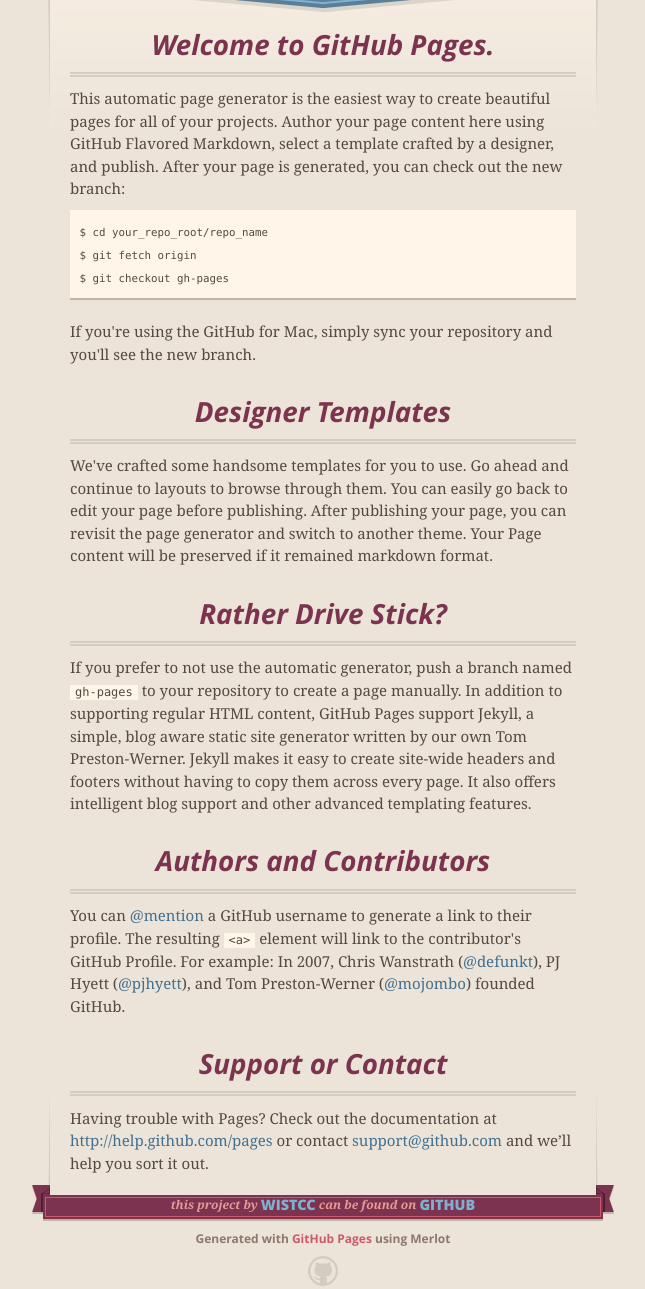
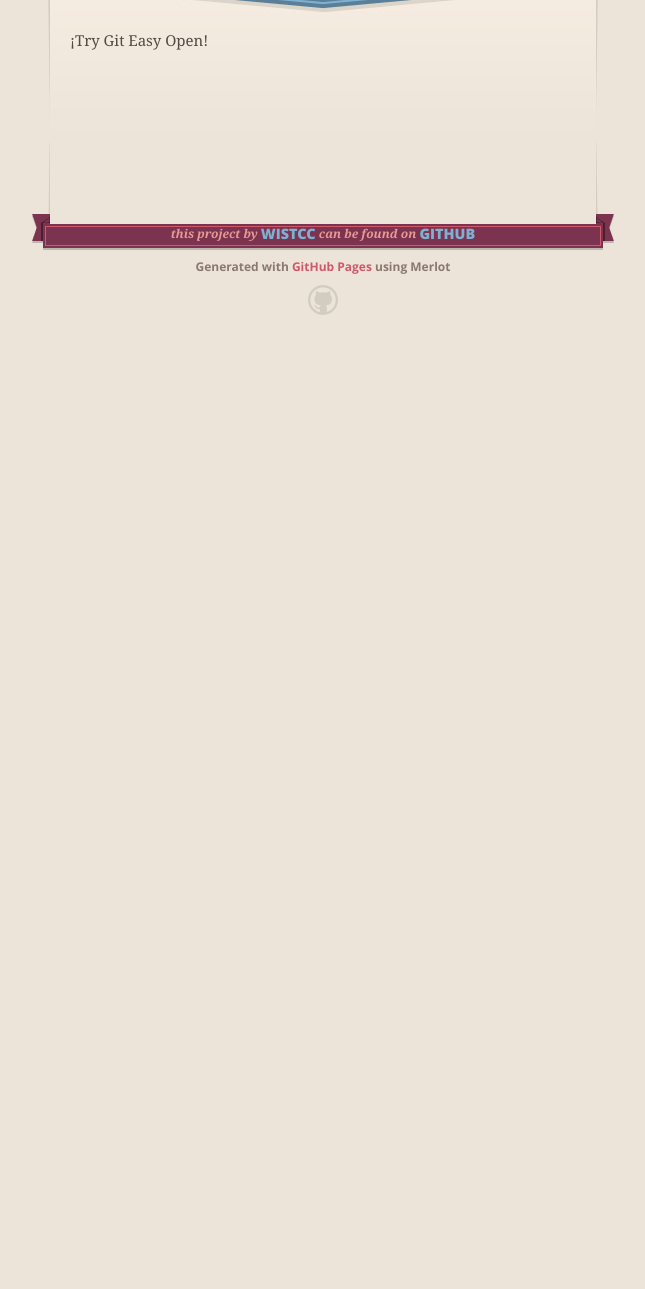
Before and after one commit to wistcc/GitEasyOpen, a plain HTML site: page index.html in a window 1280 px wide. Shown: the part 202-1491 px from the top of the page, without its empty margins (317-962 px from the left). After the commit the page ends 800 px from the top, so only its background shows below. Drawn offline with nearby package versions, Linux system fonts and the light colour scheme.

Commit message:
Editting page

```diff
--- a/index.html
+++ b/index.html
@@ -40,44 +40,10 @@
           <a href="https://github.com/wistcc/GitEasyOpen/zipball/master" class="zip"><em>download</em> .ZIP</a><a href="https://github.com/wistcc/GitEasyOpen/tarball/master" class="tgz"><em>download</em> .TGZ</a>
         </span>
       </section>
-
-
       <span class="banner-fix"></span>
-
-
       <section id="main_content">
-        <h3>
-<a name="welcome-to-github-pages" class="anchor" href="#welcome-to-github-pages"><span class="octicon octicon-link"></span></a>Welcome to GitHub Pages.</h3>
-
-<p>This automatic page generator is the easiest way to create beautiful pages for all of your projects. Author your page content here using GitHub Flavored Markdown, select a template crafted by a designer, and publish. After your page is generated, you can check out the new branch:</p>
-
-<pre><code>$ cd your_repo_root/repo_name
-$ git fetch origin
-$ git checkout gh-pages
-</code></pre>
-
-<p>If you're using the GitHub for Mac, simply sync your repository and you'll see the new branch.</p>
-
-<h3>
-<a name="designer-templates" class="anchor" href="#designer-templates"><span class="octicon octicon-link"></span></a>Designer Templates</h3>
-
-<p>We've crafted some handsome templates for you to use. Go ahead and continue to layouts to browse through them. You can easily go back to edit your page before publishing. After publishing your page, you can revisit the page generator and switch to another theme. Your Page content will be preserved if it remained markdown format.</p>
-
-<h3>
-<a name="rather-drive-stick" class="anchor" href="#rather-drive-stick"><span class="octicon octicon-link"></span></a>Rather Drive Stick?</h3>
-
-<p>If you prefer to not use the automatic generator, push a branch named <code>gh-pages</code> to your repository to create a page manually. In addition to supporting regular HTML content, GitHub Pages support Jekyll, a simple, blog aware static site generator written by our own Tom Preston-Werner. Jekyll makes it easy to create site-wide headers and footers without having to copy them across every page. It also offers intelligent blog support and other advanced templating features.</p>
-
-<h3>
-<a name="authors-and-contributors" class="anchor" href="#authors-and-contributors"><span class="octicon octicon-link"></span></a>Authors and Contributors</h3>
-
-<p>You can <a href="https://github.com/blog/821" class="user-mention">@mention</a> a GitHub username to generate a link to their profile. The resulting <code>&lt;a&gt;</code> element will link to the contributor's GitHub Profile. For example: In 2007, Chris Wanstrath (<a href="https://github.com/defunkt" class="user-mention">@defunkt</a>), PJ Hyett (<a href="https://github.com/pjhyett" class="user-mention">@pjhyett</a>), and Tom Preston-Werner (<a href="https://github.com/mojombo" class="user-mention">@mojombo</a>) founded GitHub.</p>
-
-<h3>
-<a name="support-or-contact" class="anchor" href="#support-or-contact"><span class="octicon octicon-link"></span></a>Support or Contact</h3>
-
-<p>Having trouble with Pages? Check out the documentation at <a href="http://help.github.com/pages">http://help.github.com/pages</a> or contact <a href="mailto:support@github.com">support@github.com</a> and we’ll help you sort it out.</p>
-      </section>
+		<a name="welcome-to-github-pages" class="anchor" href="#welcome-to-github-pages"><span class="octicon octicon-link"></span></a>¡Try Git Easy Open!</h3>
+	  </section>
 
       <footer>
         <span class="ribbon-outer">
```
Also changed, not shown: 2 other files.
